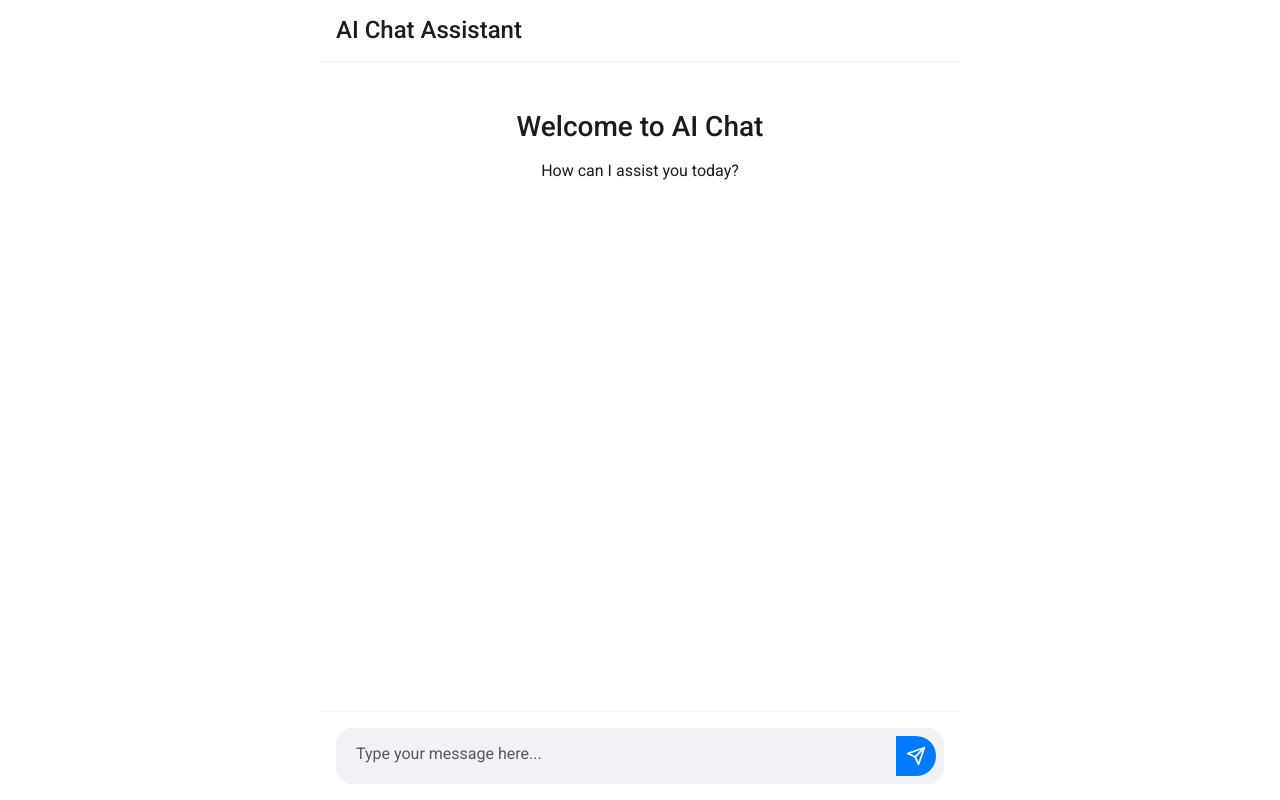
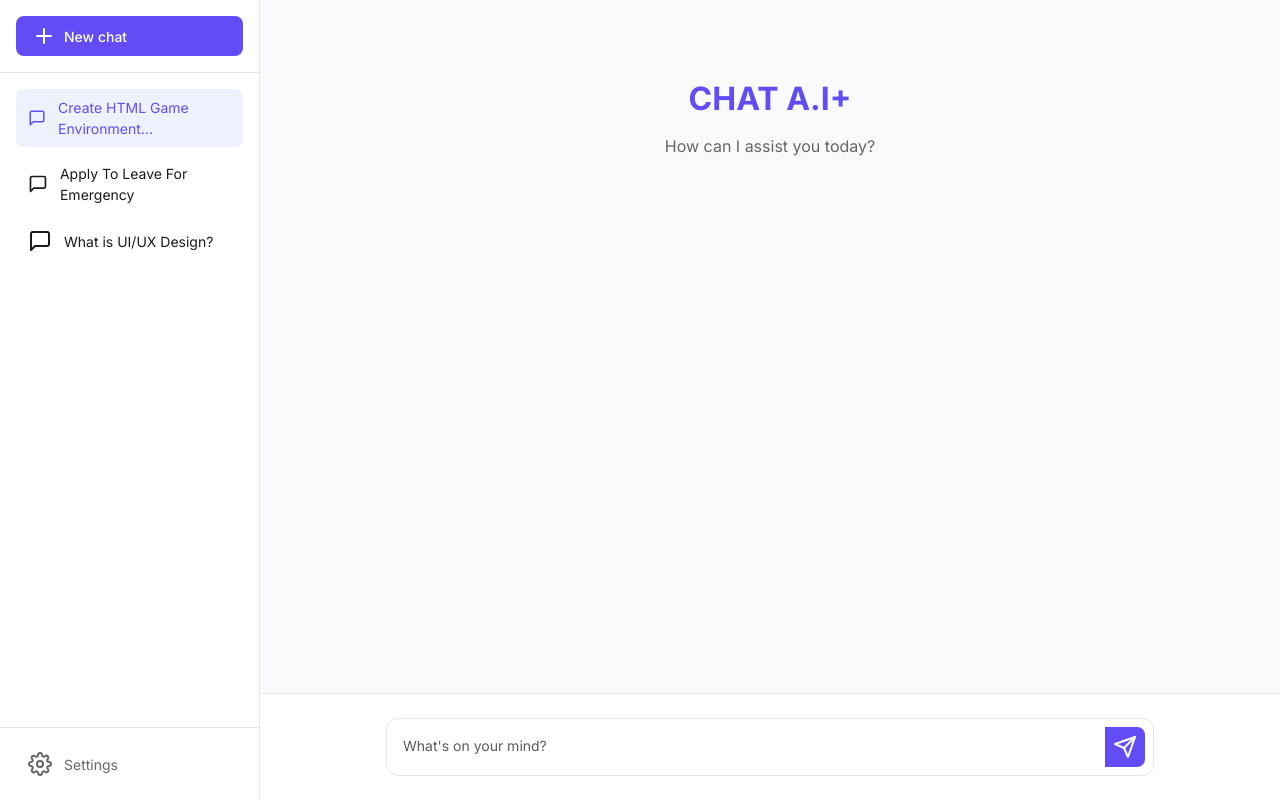
Before and after one commit to thekoushikdurgas/ollamalocalchat, a Flask app: page / in a window 1280 px wide. Run offline with Flask 3, Linux system fonts and the light colour scheme; data that the repository does not hold is empty; some libraries are stand-ins or nearby versions.

Commit message:
Agent query: I've updated the UI to match the modern design shown in the image. Could you verify if the new interface looks similar to the reference image and if the chat functionality is still working?
Implement UI redesign based on provided image, including sidebar, chat area, and updated styling.

Screenshot: https://storage.googleapis.com/screenshot-production-us-central1/14ac8709-835e-4a32-9976-70e33a39b561/a95c4bd2-6be2-40d1-872d-bbd220f1c1d5.jpg

```diff
--- a/static/css/style.css
+++ b/static/css/style.css
@@ -1,10 +1,12 @@
 :root {
-    --primary-color: #007AFF;
-    --secondary-color: #F2F2F7;
-    --background-color: #FFFFFF;
-    --text-color: #1C1C1E;
-    --accent-color: #34C759;
-    --message-padding: 16px;
+    --primary-color: #624CF5;
+    --sidebar-bg: #FFFFFF;
+    --chat-bg: #F9FAFB;
+    --text-primary: #1A1A1A;
+    --text-secondary: #666666;
+    --border-color: #E5E7EB;
+    --hover-bg: #F3F4F6;
+    --active-bg: #EEF2FF;
 }
 
 * {
@@ -14,95 +16,185 @@
 }
 
 body {
-    font-family: 'Roboto', -apple-system, BlinkMacSystemFont, sans-serif;
-    background-color: var(--background-color);
-    color: var(--text-color);
+    font-family: 'Inter', sans-serif;
+    background-color: var(--chat-bg);
+    color: var(--text-primary);
     height: 100vh;
     overflow: hidden;
 }
 
-.chat-container {
+.app-container {
+    display: flex;
+    height: 100vh;
+}
+
+/* Sidebar Styles */
+.sidebar {
+    width: 260px;
+    background-color: var(--sidebar-bg);
+    border-right: 1px solid var(--border-color);
     display: flex;
     flex-direction: column;
-    height: 100vh;
-    padding: 0;
-    background-color: var(--background-color);
+    height: 100%;
 }
 
-.chat-header {
-    padding: var(--message-padding);
-    background-color: var(--background-color);
-    border-bottom: 1px solid var(--secondary-color);
+.sidebar-header {
+    padding: 16px;
+    border-bottom: 1px solid var(--border-color);
 }
 
-.chat-header h1 {
-    font-size: 1.5rem;
-    margin: 0;
-    color: var(--text-color);
+.new-chat-btn {
+    width: 100%;
+    padding: 8px 16px;
+    background-color: var(--primary-color);
+    color: white;
+    border: none;
+    border-radius: 8px;
+    display: flex;
+    align-items: center;
+    gap: 8px;
+    cursor: pointer;
+    font-size: 14px;
+    font-weight: 500;
+}
+
+.new-chat-btn:hover {
+    opacity: 0.9;
+}
+
+.sidebar-nav {
+    flex: 1;
+    overflow-y: auto;
+    padding: 16px;
+}
+
+.nav-item {
+    display: flex;
+    align-items: center;
+    gap: 12px;
+    padding: 8px 12px;
+    color: var(--text-primary);
+    text-decoration: none;
+    border-radius: 8px;
+    margin-bottom: 8px;
+    font-size: 14px;
+}
+
+.nav-item:hover {
+    background-color: var(--hover-bg);
+}
+
+.nav-item.active {
+    background-color: var(--active-bg);
+    color: var(--primary-color);
+}
+
+.nav-item i {
+    width: 18px;
+    height: 18px;
+}
+
+.sidebar-footer {
+    padding: 16px;
+    border-top: 1px solid var(--border-color);
+}
+
+.settings-btn {
+    display: flex;
+    align-items: center;
+    gap: 12px;
+    color: var(--text-secondary);
+    text-decoration: none;
+    padding: 8px 12px;
+    border-radius: 8px;
+    font-size: 14px;
+}
+
+.settings-btn:hover {
+    background-color: var(--hover-bg);
+}
+
+/* Chat Area Styles */
+.chat-area {
+    flex: 1;
+    display: flex;
+    flex-direction: column;
+    background-color: var(--chat-bg);
 }
 
 .chat-messages {
     flex: 1;
     overflow-y: auto;
-    padding: var(--message-padding);
-    background-color: var(--background-color);
+    padding: 32px;
 }
 
 .welcome-message {
     text-align: center;
-    padding: 2rem;
-    color: var(--text-color);
+    padding: 48px 0;
 }
 
-.welcome-message h2 {
-    font-size: 1.75rem;
-    margin-bottom: 1rem;
+.welcome-message h1 {
+    font-size: 32px;
+    font-weight: 700;
+    margin-bottom: 16px;
+    color: var(--primary-color);
+}
+
+.welcome-message p {
+    font-size: 16px;
+    color: var(--text-secondary);
 }
 
 .message {
     max-width: 80%;
-    margin-bottom: 1rem;
-    padding: var(--message-padding);
-    border-radius: 1rem;
-    position: relative;
+    margin-bottom: 24px;
+    padding: 16px;
+    border-radius: 12px;
+    line-height: 1.5;
 }
 
 .user-message {
     background-color: var(--primary-color);
     color: white;
     margin-left: auto;
-    border-bottom-right-radius: 0.25rem;
+    border-bottom-right-radius: 4px;
 }
 
 .bot-message {
-    background-color: var(--secondary-color);
-    color: var(--text-color);
+    background-color: white;
+    color: var(--text-primary);
     margin-right: auto;
-    border-bottom-left-radius: 0.25rem;
+    border-bottom-left-radius: 4px;
+    box-shadow: 0 2px 4px rgba(0, 0, 0, 0.05);
 }
 
 .chat-input-container {
-    padding: var(--message-padding);
-    background-color: var(--background-color);
-    border-top: 1px solid var(--secondary-color);
+    padding: 24px;
+    background-color: white;
+    border-top: 1px solid var(--border-color);
 }
 
 .chat-form {
-    display: flex;
-    gap: 1rem;
+    max-width: 768px;
+    margin: 0 auto;
 }
 
 .input-group {
-    background-color: var(--secondary-color);
-    border-radius: 1rem;
-    padding: 0.5rem;
+    display: flex;
+    gap: 12px;
+    background-color: white;
+    border: 1px solid var(--border-color);
+    border-radius: 12px;
+    padding: 8px;
 }
 
 #messageInput {
     border: none;
     background: none;
     resize: none;
-    max-height: 120px;
+    padding: 8px;
+    font-size: 14px;
+    flex: 1;
 }
 
 #messageInput:focus {
@@ -113,7 +205,7 @@ body {
 .send-button {
     background-color: var(--primary-color);
     border: none;
-    border-radius: 50%;
+    border-radius: 8px;
     width: 40px;
     height: 40px;
     padding: 0;
@@ -123,50 +215,21 @@ body {
 }
 
 .send-button:hover {
-    background-color: darken(var(--primary-color), 10%);
+    opacity: 0.9;
 }
 
-.send-button svg {
+.send-button i {
     width: 20px;
     height: 20px;
     color: white;
 }
 
-.loading-indicator {
-    display: flex;
-    align-items: center;
-    gap: 0.5rem;
-    color: var(--text-color);
-    padding: var(--message-padding);
-}
+@media (max-width: 768px) {
+    .sidebar {
+        display: none;
+    }
 
-.loading-dots {
-    display: flex;
-    gap: 0.25rem;
-}
-
-.loading-dots span {
-    width: 8px;
-    height: 8px;
-    background-color: var(--primary-color);
-    border-radius: 50%;
-    animation: bounce 1.4s infinite ease-in-out;
-}
-
-.loading-dots span:nth-child(1) { animation-delay: -0.32s; }
-.loading-dots span:nth-child(2) { animation-delay: -0.16s; }
-
-@keyframes bounce {
-    0%, 80%, 100% { transform: scale(0); }
-    40% { transform: scale(1.0); }
-}
-
-@media (max-width: 768px) {
     .message {
         max-width: 90%;
     }
-
-    .chat-container {
-        padding: 0;
-    }
 }
--- a/templates/index.html
+++ b/templates/index.html
@@ -3,23 +3,53 @@
 <head>
     <meta charset="UTF-8">
     <meta name="viewport" content="width=device-width, initial-scale=1.0">
-    <title>AI Chat Interface</title>
+    <title>CHAT A.I+</title>
     <link href="https://cdn.jsdelivr.net/npm/bootstrap@5.3.0/dist/css/bootstrap.min.css" rel="stylesheet">
-    <link href="https://fonts.googleapis.com/css2?family=Roboto:wght@300;400;500;700&display=swap" rel="stylesheet">
-    <link href="https://cdn.jsdelivr.net/npm/feather-icons/dist/feather.css" rel="stylesheet">
+    <link href="https://fonts.googleapis.com/css2?family=Inter:wght@300;400;500;600;700&display=swap" rel="stylesheet">
     <link href="{{ url_for('static', filename='css/style.css') }}" rel="stylesheet">
+    <script src="https://unpkg.com/feather-icons"></script>
 </head>
 <body>
-    <div class="container-fluid h-100">
-        <div class="row h-100">
-            <div class="col-md-8 col-lg-6 mx-auto chat-container">
-                <div class="chat-header">
-                    <h1>AI Chat Assistant</h1>
+    <div class="app-container">
+        <!-- Sidebar -->
+        <aside class="sidebar">
+            <div class="sidebar-header">
+                <button class="new-chat-btn">
+                    <i data-feather="plus"></i>
+                    New chat
+                </button>
             </div>
 
+            <nav class="sidebar-nav">
+                <div class="conversations-list">
+                    <a href="#" class="nav-item active">
+                        <i data-feather="message-square"></i>
+                        Create HTML Game Environment...
+                    </a>
+                    <a href="#" class="nav-item">
+                        <i data-feather="message-square"></i>
+                        Apply To Leave For Emergency
+                    </a>
+                    <a href="#" class="nav-item">
+                        <i data-feather="message-square"></i>
+                        What is UI/UX Design?
+                    </a>
+                </div>
+            </nav>
+
+            <div class="sidebar-footer">
+                <a href="#" class="settings-btn">
+                    <i data-feather="settings"></i>
+                    Settings
+                </a>
+            </div>
+        </aside>
+
+        <!-- Main Chat Area -->
+        <main class="chat-area">
             <div class="chat-messages" id="chatMessages">
                 <div class="welcome-message">
-                        <h2>Welcome to AI Chat</h2>
+                    <h1>CHAT A.I+</h1>
                     <p>How can I assist you today?</p>
                 </div>
             </div>
@@ -30,7 +60,7 @@
                         <textarea
                             id="messageInput"
                             class="form-control"
-                                placeholder="Type your message here..."
+                            placeholder="What's on your mind?"
                             rows="1"
                         ></textarea>
                         <button type="submit" class="btn btn-primary send-button">
@@ -39,11 +69,9 @@
                     </div>
                 </form>
             </div>
-            </div>
-        </div>
+        </main>
     </div>
 
-    <script src="https://cdn.jsdelivr.net/npm/feather-icons/dist/feather.min.js"></script>
     <script src="{{ url_for('static', filename='js/chat.js') }}"></script>
     <script>
         feather.replace();
```
Also changed, not shown: attached_assets/image_1739211033193.png (added). Lines whose indentation alone changed are shown as unchanged.
